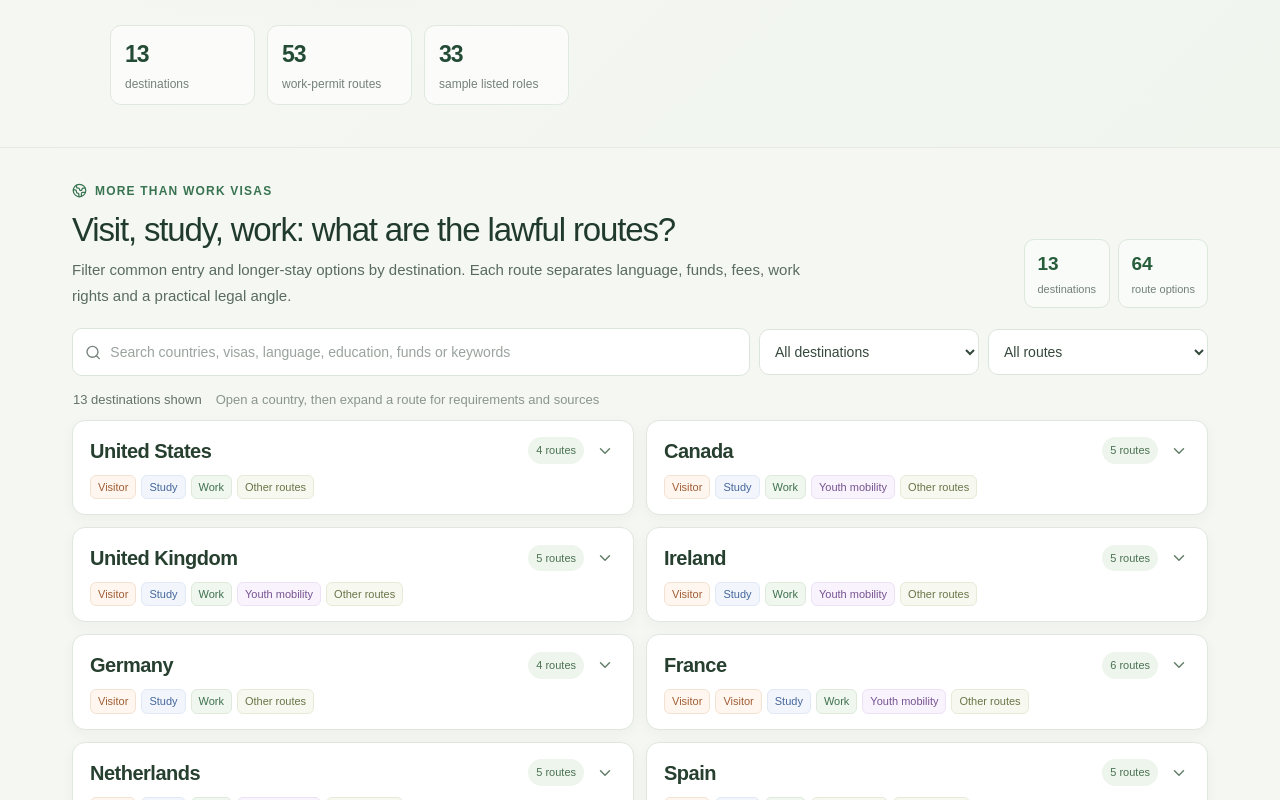
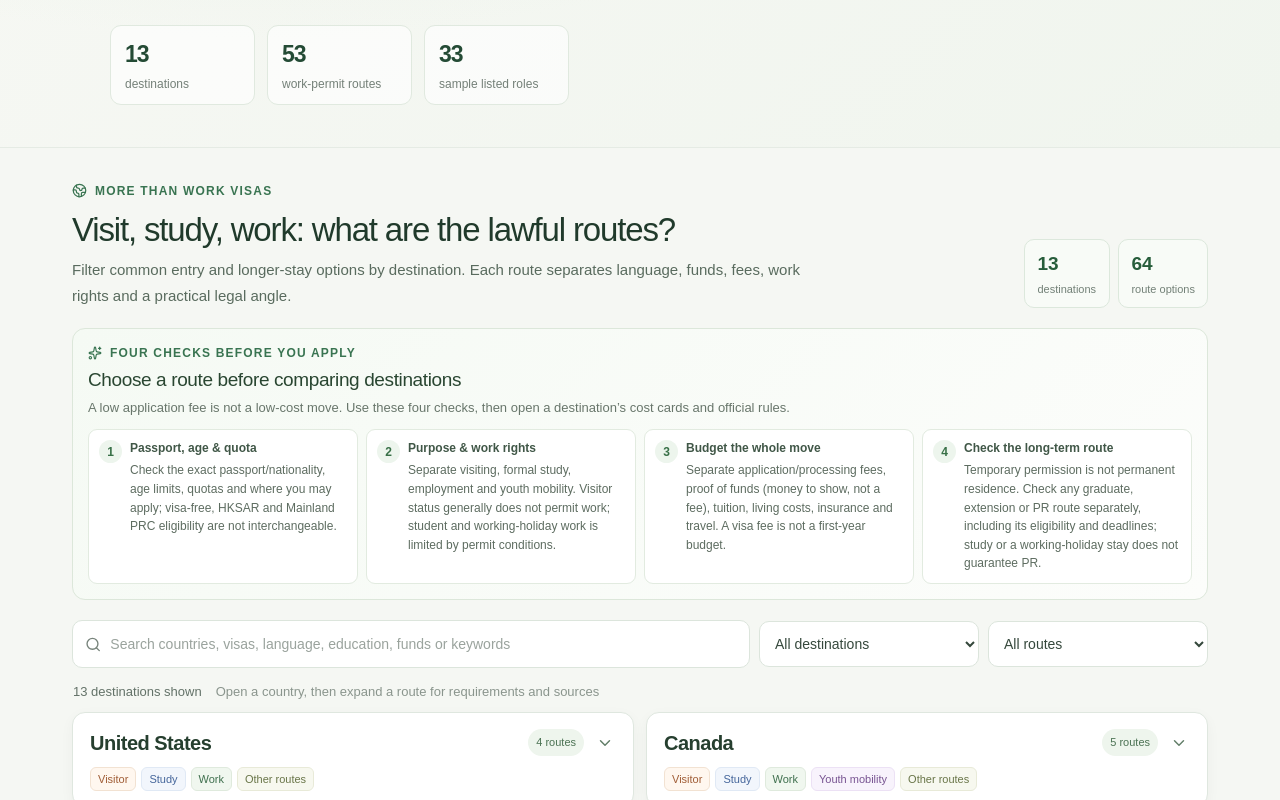
Before and after one commit to LiaBrio/chain-seek, a Next.js app: page /labor-shortage in a window 1280 px wide. Shown: the part 410-1210 px from the top of the page. Built offline with nearby package versions, Linux system fonts and the light colour scheme.

Commit message:
feat: add practical route planning guide

```diff
--- a/src/app/labor-shortage/MobilityPathwaysExplorer.tsx
+++ b/src/app/labor-shortage/MobilityPathwaysExplorer.tsx
@@ -81,6 +81,31 @@ const copy = {
   }
 } as const;
 
+const planningCopy = {
+  zh: {
+    eyebrow: "出发前先做这四项筛选",
+    title: "先选对路径，再比较目的地",
+    intro: "签证费低不代表搬迁总成本低。先完成这四步，再查看各地的费用卡与官方规则。",
+    steps: [
+      { title: "护照、年龄与名额", text: "核对具体旅行证件/国籍、年龄上限、名额及申请地点；免签、香港特区与中国大陆资格不可互换。" },
+      { title: "目的与工作权限", text: "区分访问、正式学习、受雇工作和青年流动。访客身份通常不能工作；学生及打工度假的工作权限以许可条件为准。" },
+      { title: "计算完整预算", text: "分开看申请与处理费、需证明但不一定花掉的存款、学费、生活费、保险和交通。签证费不是第一年总成本。" },
+      { title: "核对长期路径", text: "临时签证不等于永居。单独核对毕业后工作、续签或永居路径及其资格和期限；留学或工作假期本身不保证永居。" }
+    ]
+  },
+  en: {
+    eyebrow: "FOUR CHECKS BEFORE YOU APPLY",
+    title: "Choose a route before comparing destinations",
+    intro: "A low application fee is not a low-cost move. Use these four checks, then open a destination’s cost cards and official rules.",
+    steps: [
+      { title: "Passport, age & quota", text: "Check the exact passport/nationality, age limits, quotas and where you may apply; visa-free, HKSAR and Mainland PRC eligibility are not interchangeable." },
+      { title: "Purpose & work rights", text: "Separate visiting, formal study, employment and youth mobility. Visitor status generally does not permit work; student and working-holiday work is limited by permit conditions." },
+      { title: "Budget the whole move", text: "Separate application/processing fees, proof of funds (money to show, not a fee), tuition, living costs, insurance and travel. A visa fee is not a first-year budget." },
+      { title: "Check the long-term route", text: "Temporary permission is not permanent residence. Check any graduate, extension or PR route separately, including its eligibility and deadlines; study or a working-holiday stay does not guarantee PR." }
+    ]
+  }
+} as const;
+
 const budgetCopy = {
   zh: {
     heading: "最低成本合法路径（按用途）",
@@ -148,6 +173,20 @@ export default function MobilityPathwaysExplorer() {
         </div>
       </div>
     </div>
+
+    <section className={styles.planning} aria-labelledby="route-planning-title">
+      <div className={styles.planningHeading}>
+        <span className={styles.eyebrow}><Sparkles size={14} />{planningCopy[lang].eyebrow}</span>
+        <h3 id="route-planning-title">{planningCopy[lang].title}</h3>
+        <p>{planningCopy[lang].intro}</p>
+      </div>
+      <ol className={styles.planningSteps}>
+        {planningCopy[lang].steps.map((step, index) => <li key={step.title}>
+          <span className={styles.stepNumber}>{index + 1}</span>
+          <div><strong>{step.title}</strong><p>{step.text}</p></div>
+        </li>)}
+      </ol>
+    </section>
 
     <div className={styles.controls}>
       <label className={styles.search}><Search size={17} /><span className={styles.srOnly}>{c.search}</span><input value={query} onChange={(event) => setQuery(event.target.value)} placeholder={c.search} /></label>
--- a/src/app/labor-shortage/mobility.module.css
+++ b/src/app/labor-shortage/mobility.module.css
@@ -58,6 +58,72 @@
   color: #728077;
   font-size: 11px;
   font-weight: 500;
+}
+.planning {
+  margin: 0 0 20px;
+  padding: 15px;
+  border: 1px solid #dce7da;
+  border-radius: 13px;
+  background: linear-gradient(135deg, #f5faf4, #fcfdfb);
+}
+.planningHeading { margin-bottom: 11px; }
+.planningHeading h3 {
+  margin: 6px 0 5px;
+  color: #294631;
+  font-size: 19px;
+  line-height: 1.3;
+  letter-spacing: -.02em;
+}
+.planningHeading > p {
+  margin: 0;
+  color: #68766b;
+  font-size: 13px;
+  line-height: 1.55;
+}
+.planningSteps {
+  display: grid;
+  grid-template-columns: repeat(4, minmax(0, 1fr));
+  gap: 8px;
+  margin: 0;
+  padding: 0;
+  list-style: none;
+}
+.planningSteps li {
+  min-width: 0;
+  display: flex;
+  align-items: flex-start;
+  gap: 8px;
+  padding: 10px;
+  border: 1px solid #e2ebe0;
+  border-radius: 9px;
+  background: #fff;
+}
+.stepNumber {
+  flex: 0 0 23px;
+  width: 23px;
+  height: 23px;
+  display: grid;
+  place-items: center;
+  border-radius: 50%;
+  background: #edf5ed;
+  color: #387047;
+  font-size: 12px;
+  font-weight: 800;
+}
+.planningSteps li > div { min-width: 0; }
+.planningSteps strong {
+  display: block;
+  margin-bottom: 4px;
+  color: #405747;
+  font-size: 12px;
+  line-height: 1.45;
+}
+.planningSteps p {
+  margin: 0;
+  color: #5d6c60;
+  font-size: 12px;
+  line-height: 1.55;
+  overflow-wrap: anywhere;
 }
 .controls {
   display: grid;
@@ -514,6 +580,7 @@
   .headingRow { align-items: flex-start; flex-direction: column; gap: 13px; }
   .stats { width: 100%; }
   .stats strong { flex: 1; }
+  .planningSteps { grid-template-columns: repeat(2, minmax(0, 1fr)); }
 }
 @media (max-width: 700px) {
   .section { padding: 27px 15px 18px; }
@@ -534,6 +601,10 @@
   .experiences time { text-align: left; }
   .experienceCount { margin-left: auto; }
 }
+@media (max-width: 480px) {
+  .planning { padding: 12px; }
+  .planningSteps { grid-template-columns: 1fr; }
+}
 @media (prefers-reduced-motion: reduce) {
   .countryChevron, .routeChevron, .experiences > summary svg { transition: none; }
 }
```
